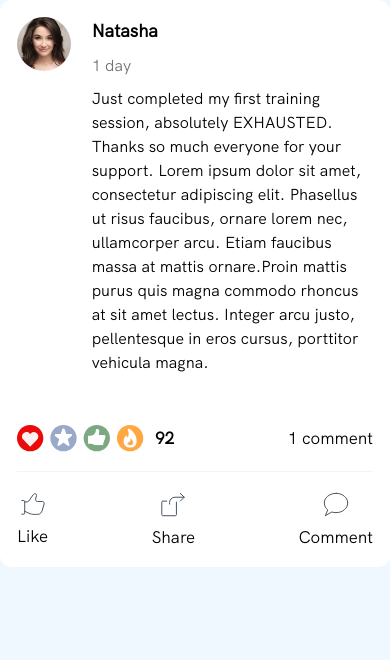
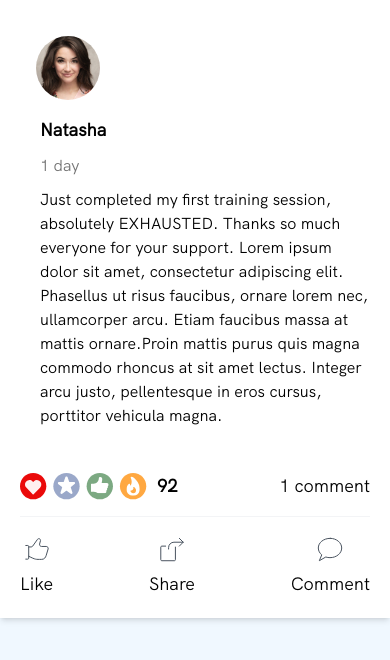
Before and after one commit to sherifButt/gs2, a Next.js app: page / in a window 390 px wide. Shown: the top 660 px of the page. Built offline with nearby package versions, Linux system fonts and the light colour scheme.

Commit message:
added responsive styles

```diff
--- a/components/PostLastUpdate1.jsx
+++ b/components/PostLastUpdate1.jsx
@@ -15,28 +15,26 @@ const PostLastUpdate = () => {
 
    return (
       <div>
-         <div className='flex flex-col gap-[0.69rem] justify-center items-start max-w-[31.25rem] mx-auto p-[1.06rem] bg-white rounded-xl'>
-            <div className='flex flex-row justify-start items-start w-full'>
-               <div className='flex flex-col gap-10 justify-start items-center'>
+         <div className='flex flex-col gap-2 justify-center items-start max-w-md mx-auto p-5 bg-white sm:rounded-xl rounded-none shadow-md sm:mt-6 mt-0 '>
+            <div className='flex flex-row flex-wrap sm:flex-nowrap  justify-start items-start w-full'>
+               <div className='flex flex-col gap-10 m-4 sm:m-0 justify-start items-center w-16 h-full'>
                   <img
                      className='block rounded-full w-16'
                      src='/assets/images/image-natasha.png'
                   />
                </div>
-               <div className='flex flex-col gap-[0.56rem] justify-start items-start w-full h-full pl-[1.31rem] pb-5'>
+               <div className='flex flex-col gap-2.5 justify-start items-start w-full  pl-5 pb-5'>
                   <p className='block text-lg text-black  font-semibold'>
                      {name}
                   </p>
                   <p className='block text-neutral-500 '>1 day</p>
-                  <p className='block w-full text-black '>
-                     {comment}
-                  </p>
+                  <p className='block  text-black '>{comment}</p>
                </div>
             </div>
             <div className='flex flex-col gap-5 justify-start items-start w-full'>
-               <div className='flex flex-row justify-between items-center w-full py-[1.19rem] border-gray-100 border-b'>
-                  <div className='flex flex-row gap-[0.69rem] justify-start items-center'>
-                     <div className='flex  gap-1.5 justify-start items-center'>
+               <div className='flex flex-row flex-wrap justify-between items-center w-full py-4 border-gray-100 border-b'>
+                  <div className='flex flex-row  gap-2.5 justify-start items-center mx-auto xs:mx-0'>
+                     <div className='flex flex-wrap  gap-1.5 justify-start items-center'>
                         <img
                            className='block hover:scale-110 hover:drop-shadow transition duration-300 ease-in-out active:scale-95'
                            src='/assets/images/love.svg'
@@ -59,36 +57,34 @@ const PostLastUpdate = () => {
                         />
                      </div>
                      <div className='flex flex-row gap-5 justify-end items-center '>
-                        <p className='block text-[1.06rem] text-black  font-bold'>
+                        <p className='block text-lg text-black  font-bold'>
                            {Number(loves + stars + likes + hot)}
                         </p>
                      </div>
                   </div>
-                  <div className='flex flex-row gap-[1.69rem] justify-end items-center'>
-                     <p className='inline-block text-right text-[1.06rem] text-black '>
+                  <div className='flex flex-row gap-4 justify-end  items-center my-4 xs:my-0 mx-auto xs:mx-0'>
+                     <p className='inline-block  text-lg text-black '>
                         {comments.length} comment
                         {comments.length > 1 && 's'}
                      </p>
                   </div>
                </div>
-               <div className='flex flex-row justify-between items-center w-full'>
+               <div className='flex flex-row flex-wrap justify-between items-center w-full'>
                   <div
-                     className='flex flex-col gap-[0.56rem] justify-start items-center hover:scale-110 transition duration-300 ease-in-out active:scale-95 hover:drop-shadow'
+                     className='flex flex-col gap-2.5 justify-start items-center hover:scale-110 transition duration-300 ease-in-out active:scale-95 hover:drop-shadow'
                      onClick={() => dispatch(like())}>
                      <img
                         className='block   '
                         src='/assets/images/like.svg'
                      />
-                     <p className='block text-[1.06rem] text-black '>
-                        Like
-                     </p>
+                     <p className='block text-lg text-black '>Like</p>
                   </div>
                   <div className='flex flex-col gap-2 justify-start items-center hover:scale-110 transition duration-300 ease-in-out active:scale-95 hover:drop-shadow'>
                      <img
                         className='block '
                         src='/assets/images/share.svg'
                      />
-                     <p className='block text-[1.06rem] text-black '>
+                     <p className='block text-lg text-black '>
                         Share
                      </p>
                   </div>
@@ -97,7 +93,7 @@ const PostLastUpdate = () => {
                         className='block  '
                         src='/assets/images/comment.svg'
                      />
-                     <p className='block text-[1.06rem] text-black '>
+                     <p className='block text-lg text-black '>
                         Comment
                      </p>
                   </div>
--- /dev/null
+++ b/components/PostLastUpdate2.jsx
@@ -0,0 +1,71 @@
+import { Transition } from '@headlessui/react'
+import React, { useState, useEffect } from 'react'
+import { useDispatch, useSelector } from 'react-redux'
+import {like} from '../redux/features/postsSlicer'
+const PostLastUpdate = () => {
+
+   const dispatch = useDispatch()
+   const {
+      id,
+      author:{name},
+      comment,
+      comments,
+      impressions: { loves, stars, likes, hot }
+   } = useSelector(store => store.posts.Posts)
+
+   return (
+      <div>
+
+        <div class="flex flex-col gap-2.5 justify-start items-center max-w-[30.63rem] mx-auto p-4 bg-white rounded-xl">
+            <div class="flex flex-row justify-start items-start w-full">
+                <div class="flex flex-col gap-10 justify-start items-start h-full">
+                    <img class="block" src="./assets/image-27252.50611298562.png" />
+                </div>
+                <div class="flex flex-col gap-2.5 justify-start items-start w-full h-full pl-5 pr-10 pb-5">
+                    <p class="block text-lg text-black  font-semibold">Natasha</p>
+                    <p class="block text-neutral-500 ">1 day</p>
+                    <p class="block w-full text-black ">Adipiscing nulla feugiat viverra adipiscing cursus vulputate non. Sit
+                        arcu orci, in purus, quis commodo. In tellus, in ut vitae. In tincidunt
+                        a sed volutpat odio euismod etiam erat ipsum. In faucibus enim eget malesuada
+                        sed. Amet gravida blandit in velit lacus sed aliquet tortor. Ultrices.</p>
+                </div>
+            </div>
+            <div class="flex flex-col gap-5 justify-start items-center w-full">
+                <div class="flex flex-row justify-between items-center w-full py-5 border-gray-100 border">
+                    <div class="flex flex-row gap-2.5 justify-start items-center">
+                        <div class="flex flex-row gap-1.5 justify-start items-center">
+                            <img class="block" src="./assets/image-38679.4409781426.svg" />
+                            <img class="block" src="./assets/image-64591.33045760192.svg" />
+                            <img class="block" src="./assets/image-18919.28865533479.svg" />
+                            <img class="block" src="./assets/image-24705.28679167725.svg" />
+                        </div>
+                        <div class="flex flex-row gap-5 justify-end items-center h-full">
+                            <p class="block text-lg text-black  font-bold">2,345</p>
+                        </div>
+                    </div>
+                    <div class="flex flex-row gap-5 justify-end items-center h-full">
+                        <p class="block text-right text-lg text-black ">23 comments</p>
+                    </div>
+                </div>
+                <div class="flex flex-row justify-between items-center w-full">
+                    <div class="flex flex-col gap-2 justify-start items-center">
+                        <img class="block" src="./assets/image-4838.121086250946.svg" />
+                        <p class="block text-lg text-black ">Like</p>
+                    </div>
+                    <div class="flex flex-col gap-2 justify-start items-center">
+                        <img class="block" src="./assets/image-86939.94198920416.svg" />
+                        <p class="block text-lg text-black ">Share</p>
+                    </div>
+                    <div class="flex flex-col gap-2 justify-start items-center">
+                        <img class="block" src="./assets/image-69440.5244297061.svg" />
+                        <p class="block text-lg text-black ">Comment</p>
+                    </div>
+                </div>
+            </div>
+        </div>
+
+      </div>
+   )
+}
+
+export default PostLastUpdate
--- a/tailwind.config.js
+++ b/tailwind.config.js
@@ -4,7 +4,11 @@ module.exports = {
     "./components/**/*.{js,ts,jsx,tsx}",
   ],
   theme: {
-    extend: {},
+    extend: {
+      screens: {
+        'xs': '320px',
+      }
+    },
   },
   plugins: [],
 }
```
